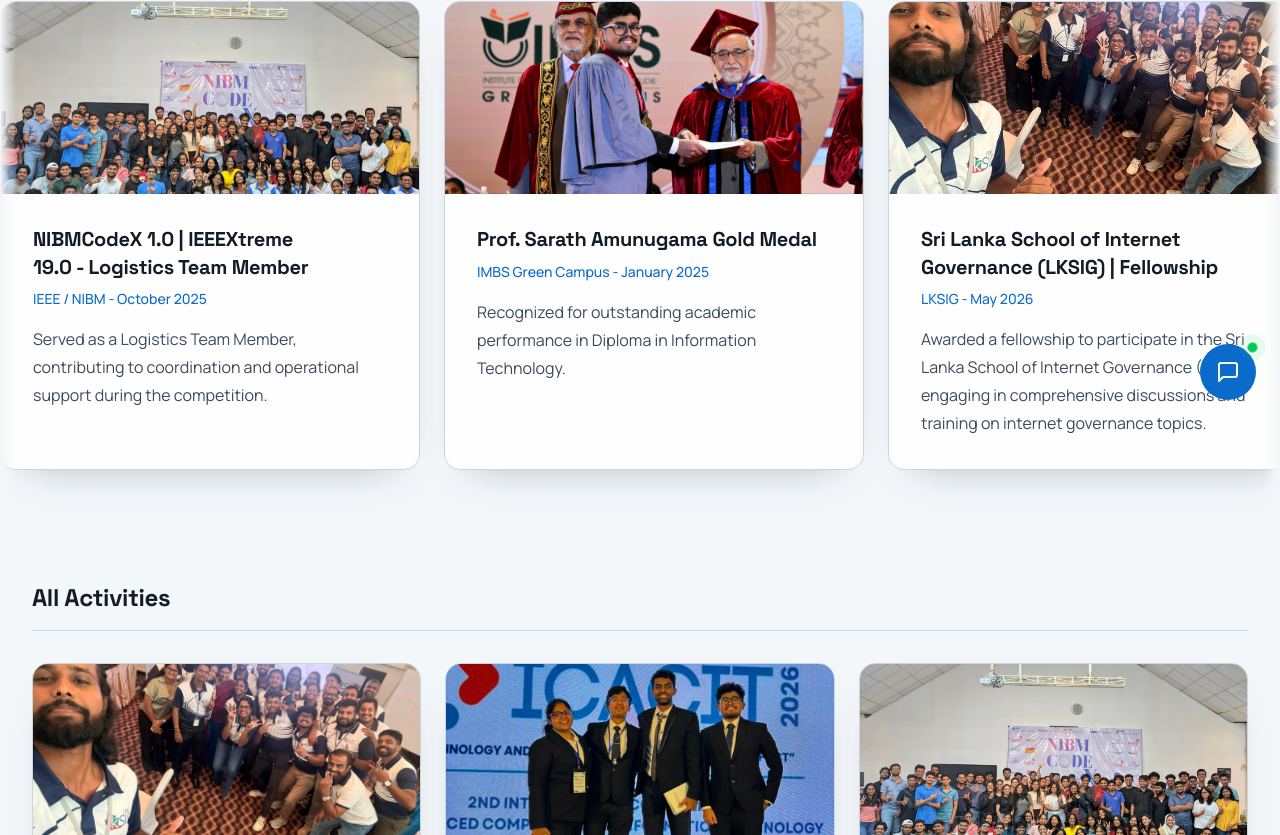
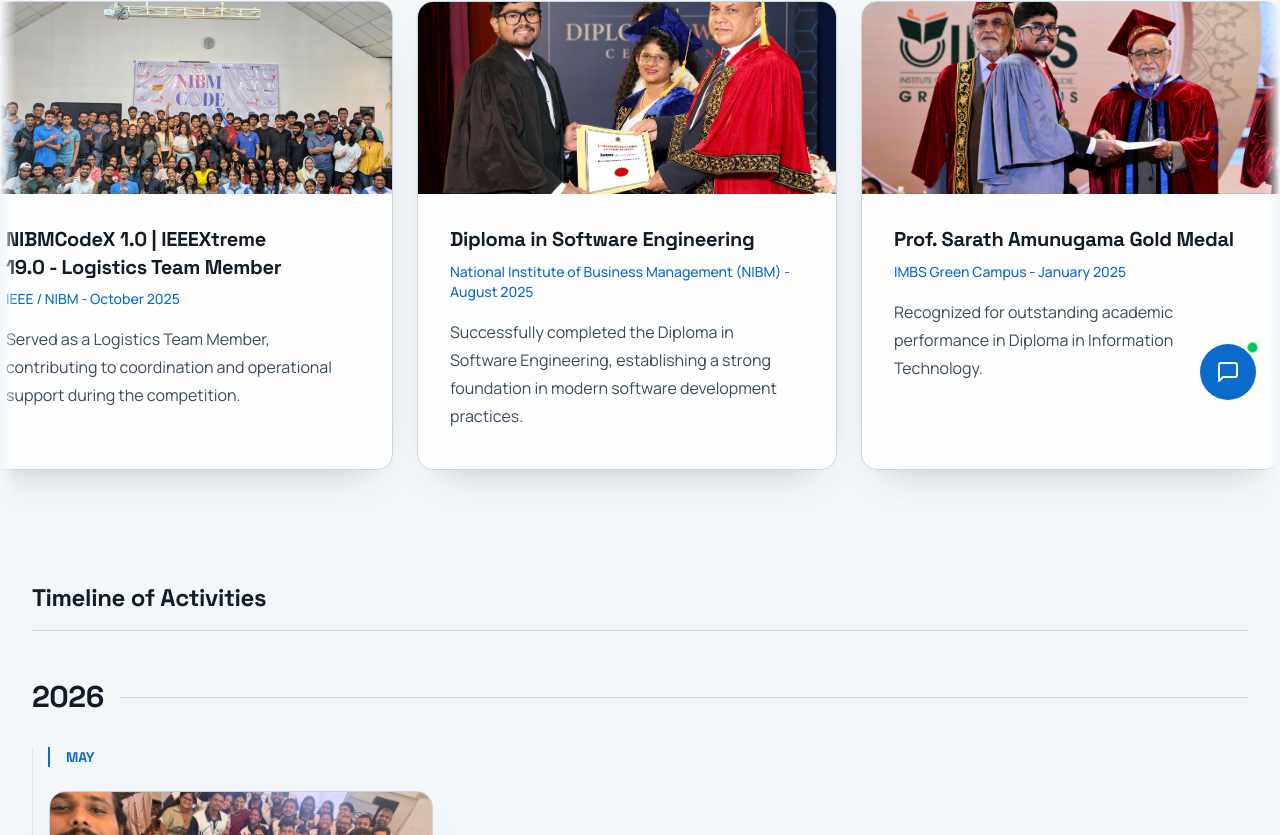
Before and after one commit to chandisarandeni/chandisarandeni-me, a Next.js app: page /recognitions in a window 1280 px wide. Shown: the part 376-1211 px from the top of the page. Built offline with nearby package versions, Linux system fonts and the light colour scheme.

Commit message:
feat: add recognitions page with interactive timeline and achievement showcase ✅

```diff
--- a/app/(portfolio)/recognitions/page.tsx
+++ b/app/(portfolio)/recognitions/page.tsx
@@ -15,6 +15,42 @@
   const featuredActivities = achievements.filter((a) => a.featured);
 
   const [selectedImage, setSelectedImage] = useState<string | StaticImageData | null>(null);
+
+  type MonthGroup = { month: string; items: typeof achievements };
+  type YearGroup = { year: string; months: MonthGroup[] };
+
+  const timelineData: YearGroup[] = [];
+
+  achievements.forEach(item => {
+    let year = "Other";
+    let month = "";
+
+    if (item.date && item.date !== "Active") {
+      const parts = item.date.split(" ");
+      if (parts.length === 2) {
+        month = parts[0];
+        year = parts[1];
+      } else {
+        year = item.date;
+      }
+    } else if (item.date === "Active") {
+      year = "Active";
+    }
+
+    let yearGroup = timelineData.find(yg => yg.year === year);
+    if (!yearGroup) {
+      yearGroup = { year, months: [] };
+      timelineData.push(yearGroup);
+    }
+
+    let monthGroup = yearGroup.months.find(mg => mg.month === month);
+    if (!monthGroup) {
+      monthGroup = { month, items: [] };
+      yearGroup.months.push(monthGroup);
+    }
+
+    monthGroup.items.push(item);
+  });
 
   useEffect(() => {
     const handleKeyDown = (e: KeyboardEvent) => {
@@ -117,17 +153,41 @@
           </section>
         )}
 
-        {/* All Activities Section */}
-        <section className="space-y-8">
+        {/* Timeline of Activities Section */}
+        <section className="space-y-12">
           <Reveal>
             <h2 className="text-2xl font-bold text-app-fg border-b border-border-muted pb-4">
-              All Activities
+              Timeline of Activities
             </h2>
           </Reveal>
 
+          <div className="space-y-16">
+            {timelineData.map((yearGroup) => (
+              <div key={yearGroup.year} className="space-y-8">
+                {/* Year Divider */}
+                <Reveal>
+                  <div className="flex items-center gap-4">
+                    <h3 className="text-3xl font-black text-app-fg tracking-tight">{yearGroup.year}</h3>
+                    <div className="h-px flex-1 bg-border-muted" />
+                  </div>
+                </Reveal>
+
+                <div className="space-y-10 pl-0 sm:pl-4 border-l-0 sm:border-l sm:border-border-muted/50">
+                  {yearGroup.months.map((monthGroup) => (
+                    <div key={monthGroup.month || "Unknown"} className="space-y-6">
+                      {/* Month Sub-header */}
+                      {monthGroup.month && (
+                        <Reveal>
+                          <h4 className="text-sm font-bold text-accent uppercase tracking-widest pl-4 border-l-2 border-accent relative -left-[1px]">
+                            {monthGroup.month}
+                          </h4>
+                        </Reveal>
+                      )}
+
+                      {/* Grid for this specific time block */}
                       <div className="grid gap-6 sm:grid-cols-2 lg:grid-cols-3">
-            {achievements.map((item, index) => (
-              <Reveal key={`all-${item.title}-${index}`} className="h-full">
+                        {monthGroup.items.map((item, index) => (
+                          <Reveal key={`timeline-${item.title}-${index}`} className="h-full">
                             <ContentCard className="flex h-full flex-col overflow-hidden !p-0">
                               {item.image && (
                                 <div
@@ -162,6 +222,12 @@
                               </div>
                             </ContentCard>
                           </Reveal>
+                        ))}
+                      </div>
+                    </div>
+                  ))}
+                </div>
+              </div>
             ))}
           </div>
         </section>
--- a/src/_pages/home/seeds/achievements.ts
+++ b/src/_pages/home/seeds/achievements.ts
@@ -3,6 +3,7 @@
 import icacitImage from "../assets/achievements/ICACIT_EVENT.jpg";
 import codex1Image from "../assets/achievements/NIBMCODEX 1.0.jpeg";
 import lksigImage from "../assets/achievements/LKSIG_2026.jpg";
+import diplomaImage from "../assets/achievements/DIPLOMA__CONVOCATION.png";
 
 export type AchievementItem = {
   title: string;
@@ -49,6 +50,14 @@
     featured: true
   },
   {
+    title: "Diploma in Software Engineering",
+    issuer: "National Institute of Business Management (NIBM)",
+    date: "August 2025",
+    summary: "Successfully completed the Diploma in Software Engineering, establishing a strong foundation in modern software development practices.",
+    image: diplomaImage,
+    featured: true
+  },
+  {
     title: "Prof. Sarath Amunugama Gold Medal",
     issuer: "IMBS Green Campus",
     date: "January 2025",
```
Also changed, not shown: src/_pages/home/assets/achievements/DIPLOMA__CONVOCATION.png (added). Lines whose indentation alone changed are shown as unchanged.
